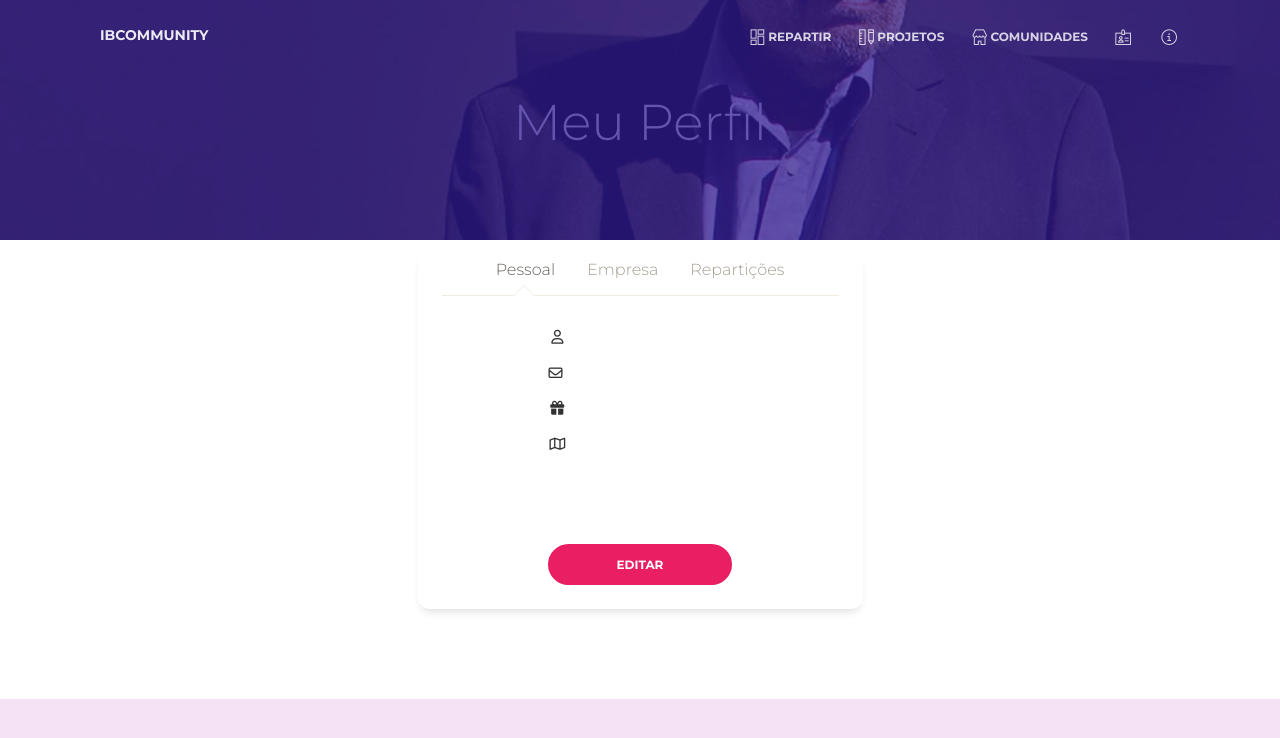
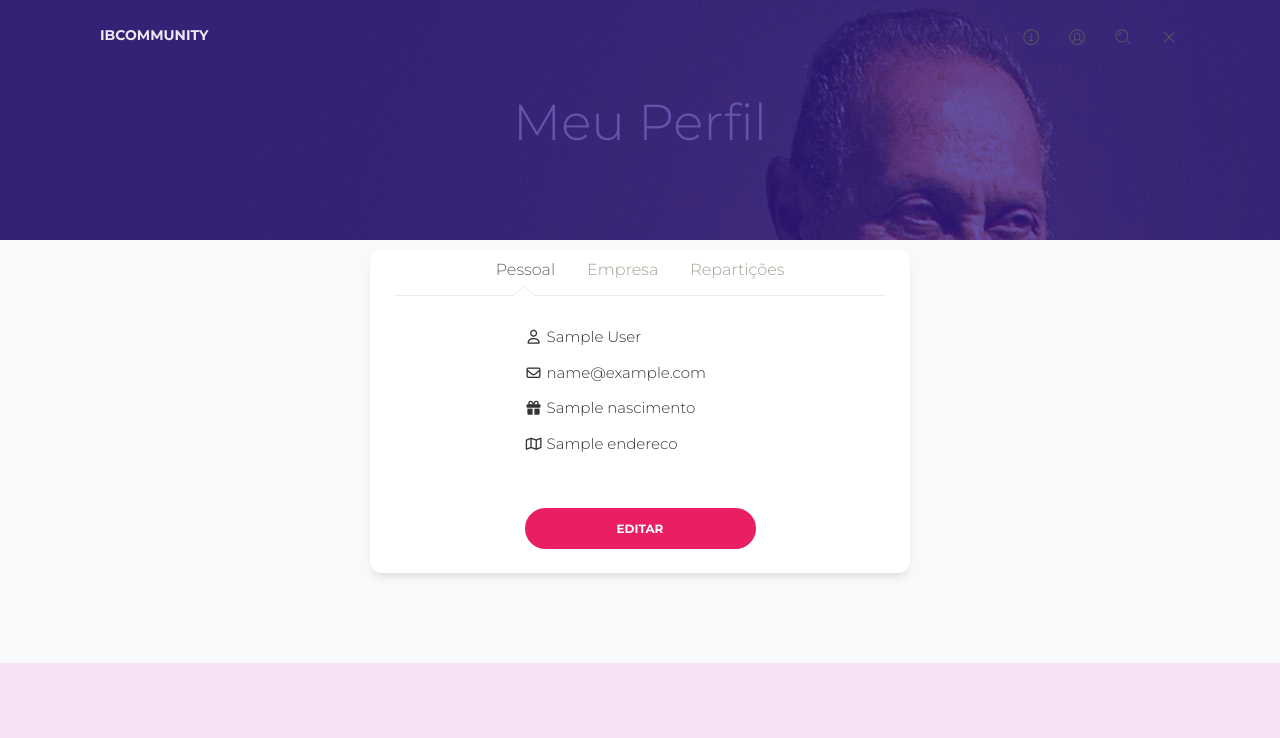
Before and after one commit to pixies/beraca.org, a Django app: template templates/profile.html in a window 1280 px wide. Shown: the top 738 px of the page. Run offline with Django 3.2, Linux system fonts and the light colour scheme; tables that the repository leaves empty hold one stand-in row (values such as "Sample post"); the template is opened without the code that fills it: values that come from a table or form of the project are taken from there, most other values are stand-ins (such as "Sample title", 1, 10 or a date in 2020); parts of the project's set-up code (start-up, migrations or seed data) failed here and were passed over; some libraries are stand-ins or nearby versions.

Commit message:
add new header, solving atrrts of project, Fixing infernal slide problem

```diff
--- a/templates/profile.html
+++ b/templates/profile.html
@@ -1,23 +1,26 @@
+
+{% load static %}
 <!doctype html>
 <html lang="en">
 <head>
     <meta charset="utf-8" />
-	<link rel="icon" type="image/png" href="assets/img/favicon.ico">
+    <link rel="icon" type="image/png" href="{% static 'assets/img/favicon.ico'  %}">
     <meta http-equiv="X-UA-Compatible" content="IE=edge,chrome=1" />
 
-	<title>ReparteBR {beta}</title>
+    <title>Instituto Beraca - Apoie um projeto</title>
 
     <meta content='width=device-width, initial-scale=1.0, maximum-scale=1.0, user-scalable=0' name='viewport' />
     <meta name="viewport" content="width=device-width" />
 
-	<link href="assets/css/bootstrap.min.css" rel="stylesheet" />
-	<link href="assets/css/paper-kit.css?v=2.1.0" rel="stylesheet"/>
-	<link href="assets/css/demo.css" rel="stylesheet" />
+    <link href="{% static 'assets/css/bootstrap.min.css' %}" rel="stylesheet" />
+    <link href="{% static 'assets/css/paper-kit.css' %}" rel="stylesheet"/>
+    <link href="{% static 'assets/css/demo.css' %}" rel="stylesheet" />
+    <link href="{% static 'assets/css/beraca.css' %}" rel="stylesheet" />
 
     <!--     Fonts and icons     -->
     <link href='http://fonts.googleapis.com/css?family=Montserrat:400,300,700' rel='stylesheet' type='text/css'>
     <link href="http://maxcdn.bootstrapcdn.com/font-awesome/latest/css/font-awesome.min.css" rel="stylesheet">
-	<link href="assets/css/nucleo-icons.css" rel="stylesheet" />
+    <link href="{% static 'assets/css/nucleo-icons.css' %}" rel="stylesheet" />
 
 </head>
 <body>
@@ -32,45 +35,49 @@
                 </button>
                 <a class="navbar-brand" href="#">IBCommunity</a>
             </div>
+
             <div class="collapse navbar-collapse" id="navbarToggler">
                 <ul class="navbar-nav ml-auto">
                     <li class="nav-item">
-                        <a href="#" class="nav-link"><i class="nc-icon nc-layout-11"></i>Repartir</a>
-                    </li>
-                    <li class="nav-item">
-                        <a href="#" target="" class="nav-link"><i class="nc-icon nc-ruler-pencil"></i>Projetos</a>
-                    </li>
-                    <li class="nav-item">
-                        <a class="nav-link" href="#" target="">
-                            <i class="nc-icon nc-shop"></i>Comunidades</a>
-                    </li>
-                    <li class="nav-item">
-                        <a class="nav-link" rel="tooltip" title="Perfil" data-placement="bottom" href="#" target="">
-                            <i class="nc-icon nc-badge"></i>
-                            <p class="d-lg-none">Meu Perfil</p>
+                        <a class="nav-link" rel="tooltip" title="Instituto Beraca" data-placement="bottom" href="http://www.institutoberaca.org/apoieumprojeto" target="_blank">
+                            <i class="nc-icon nc-alert-circle-i"></i>
+                            <p class="d-lg-none">Know more</p>
                         </a>
                     </li>
                     <li class="nav-item">
-                        <a class="nav-link" rel="tooltip" title="Perfil" data-placement="bottom" href="http://www.institutoberaca.org" target="_blank">
-                            <i class="nc-icon nc-alert-circle-i"></i>
-                            <p class="d-lg-none">Saiba Mais</p>
+                        <a class="nav-link" rel="tooltip" title="Profile" data-placement="bottom" href="/accounts/profile/">
+                            <i class="nc-icon nc-circle-10"></i>
+                            <p class="d-lg-none">Profile</p>
+                        </a>
+                    </li>
+                    <li class="nav-item">
+                        <a class="nav-link" rel="tooltip" title="Search" data-placement="bottom" href="/index/search/">
+                            <i class="nc-icon nc-zoom-split"></i>
+                            <p class="d-lg-none">Search</p>
+                        </a>
+                    </li>
+                    <li class="nav-item">
+                        <a class="nav-link" rel="tooltip" title="Logout" data-placement="bottom" href="/accounts/logout/">
+                            <i class="nc-icon nc-simple-remove"></i>
+                            <p class="d-lg-none">Logout</p>
                         </a>
                     </li>
                     </ul>
                 </div>
             </div>
+
     </nav>
     <!-- end navbar  -->
     <!-- Content -->
     <div class="wrapper">
-        <div class="page-header page-header-xs" data-parallax="true" style="background-image: url('assets/img/fabio-mangione.jpg');">
+        <div class="page-header page-header-xs" data-parallax="true" style="background-image: url({% static 'assets/img/fabio-mangione.jpg' %});">
             <h1 class="title moto">Meu Perfil</h1>
             <div class="filter"></div>
         </div>
         <div class="section profile-content">
             <div class="container">
                 <div class="row">
-                    <div class="col-lg-5 ml-auto mr-auto">
+                    <div class="col-lg-6 ml-auto mr-auto">
                         <div class="card card-profile pl-4 pb-4 pr-4">
                             <div class="nav-tabs-navigation">
                                 <div class="nav-tabs-wrapper">
@@ -87,6 +94,7 @@
                                     </ul>
                                 </div>
                             </div>
+
                             <!-- Tab panes -->
                             <div class="tab-content following">
                                 <div class="tab-pane active" id="account" role="tabpanel">
@@ -94,24 +102,21 @@
                                         <div class="col-md-6 ml-auto mr-auto">
                                                 <div class="input-group mb-2">
                                                     <i class="mr-1 fa fa-user-o mt-1"></i>
-                                                    <p>Stuart Hall</p>
+                                                    <p>{{full_name}}</p>
                                                 </div>
                                                 <div class="input-group mb-2">
                                                     <i class="mr-1 mt-1 fa fa-envelope-o"></i>
-                                                    <p>stuarthall@gmail.com</p>
+                                                    <p>{{ email }}</p>
                                                 </div>
                                                 <div class="input-group mb-2">
                                                     <i class="mr-1 mt-1 fa fa-gift"></i>
-                                                    <p> 05/09/1967 </p>
+                                                    <p> {{ nascimento }} </p>
                                                 </div>
                                                 <div class="input-group mb-2">
                                                     <i class="mr-1 mt-1 fa fa-map-o"></i>
-                                                    <p>Rua Avelar, 42 </p>
+                                                    <p>{{ endereco }}</p>
                                                 </div>
-                                                <div class="input-group mb-2">
-                                                    <i class="mr-1 fa mt-1"></i>
-                                                    <p>Recife - PE</p>
-                                                </div>
+
                                                 <button class="btn btn-danger btn-block btn-round mt-5">Editar</button>
                                         </div>
                                     </div>
@@ -119,12 +124,60 @@
                                 <div class="tab-pane" id="company" role="tabpanel">
                                     <div class="row">
                                         <div class="col-md-6 ml-auto mr-auto">
-                                            <form class="card-form">
+
                                                 <div class="input-group mb-2">
-                                                    <span class="input-group-addon"><i class="mr-1 fa fa-user-o"></i></span>
-                                                    <input type="text" class="form-control pull-right" placeholder="Nome">
+                                                    <i class="mr-1 fa fa-user-o"></i>
+                                                    <p>{{ company }}</p>
+                                                </div>
+
+                                                <div class="input-group mb-2">
+                                                    <i class="mr-1 fa fa-envelope-o"></i>
+                                                    <p>{{ email }}</p>
                                                 </div>
                                                 <div class="input-group mb-2">
+                                                    <i class="mr-1 fa fa-yelp"></i>
+                                                    <p>{{ cnpj }}</p>
+                                                </div>
+                                                <!-- <div class="input-group mb-2">
+                                                    <span class="input-group-addon"><i class="mr-1 fa fa-lock"></i></span>
+                                                    <input type="text" class="form-control pull-right" placeholder="Nova senha">
+                                                </div>
+                                                <div class="input-group mb-2">
+                                                    <span class="input-group-addon"><i class="mr-1 fa fa-lock"></i></span>
+                                                    <input type="text" class="form-control pull-right" placeholder="Repetir senha">
+                                                </div> -->
+                                                <button class="btn btn-danger btn-block btn-round mt-5">Salvar</button>
+
+                                        </div>
+                                    </div>
+                                </div>
+                                <div class="tab-pane" id="projects" role="tabpanel">
+                                    <div class="row">
+                                        <div class="col-md-6 ml-auto mr-auto">
+                                            <form class="card-form">
+                                                {% for projeto in projetos %}
+                                                <div class="input-group mb-2">
+
+
+
+                                                            <i class="mr-1 fa fa-user-o"></i>
+
+                                                            <dl>
+                                                                <dt>{{projeto.project.name}}</dt>
+                                                                {% if projeto.status == False %}
+                                                                <dd><small>Aguardando Aprovação</small></dd>
+                                                                {% else %}
+                                                                <dd><small>Aprovado</small></dd>
+                                                                {% endif %}
+                                                            <br>
+
+                                                            </dl>
+
+
+
+                                                </div>
+                                                {% endfor %}
+                                                <!--<div class="input-group mb-2">
                                                     <span class="input-group-addon"><i class="mr-1 fa fa-envelope-o"></i></span>
                                                     <input type="text" class="form-control pull-right" placeholder="Email">
                                                 </div>
@@ -140,36 +193,7 @@
                                                     <span class="input-group-addon"><i class="mr-1 fa fa-lock"></i></span>
                                                     <input type="text" class="form-control pull-right" placeholder="Repetir senha">
                                                 </div>
-                                                <button class="btn btn-danger btn-block btn-round mt-5">Salvar</button>
-                                            </form>
-                                        </div>
-                                    </div>
-                                </div>
-                                <div class="tab-pane" id="projects" role="tabpanel">
-                                    <div class="row">
-                                        <div class="col-md-6 ml-auto mr-auto">
-                                            <form class="card-form">
-                                                <div class="input-group mb-2">
-                                                    <span class="input-group-addon"><i class="mr-1 fa fa-user-o"></i></span>
-                                                    <input type="text" class="form-control pull-right" placeholder="Nome">
-                                                </div>
-                                                <div class="input-group mb-2">
-                                                    <span class="input-group-addon"><i class="mr-1 fa fa-envelope-o"></i></span>
-                                                    <input type="text" class="form-control pull-right" placeholder="Email">
-                                                </div>
-                                                <div class="input-group mb-2">
-                                                    <span class="input-group-addon"><i class="mr-1 fa fa-gift"></i></span>
-                                                    <input type="text" class="form-control pull-right" placeholder="Nascimento">
-                                                </div>
-                                                <div class="input-group mb-2">
-                                                    <span class="input-group-addon"><i class="mr-1 fa fa-lock"></i></span>
-                                                    <input type="text" class="form-control pull-right" placeholder="Nova senha">
-                                                </div>
-                                                <div class="input-group mb-2">
-                                                    <span class="input-group-addon"><i class="mr-1 fa fa-lock"></i></span>
-                                                    <input type="text" class="form-control pull-right" placeholder="Repetir senha">
-                                                </div>
-                                                <button class="btn btn-danger btn-block btn-round mt-5">Salvar</button>
+                                                <button class="btn btn-danger btn-block btn-round mt-5">Salvar</button> -->
                                             </form>
                                         </div>
                                     </div>
@@ -195,21 +219,36 @@
 </body>
 
 <!-- Core JS Files -->
-<script src="assets/js/jquery-3.2.1.js" type="text/javascript"></script>
-<script src="assets/js/jquery-ui-1.12.1.custom.min.js" type="text/javascript"></script>
-<script src="assets/js/popper.js" type="text/javascript"></script>
-<script src="assets/js/bootstrap.min.js" type="text/javascript"></script>
+        <script src="{% static 'assets/js/jquery-3.2.1.js' %}" type="text/javascript"></script>
+        <script src="{% static 'assets/js/jquery-ui-1.12.1.custom.min.js' %}" type="text/javascript"></script>
+        <script src="{% static 'assets/js/popper.js' %}" type="text/javascript"></script>
+        <script src="{% static 'assets/js/bootstrap.min.js' %}" type="text/javascript"></script>
+
+        <script src="{% static 'assets/js/api-ib.js' %}" type="text/javascript"></script>
 
         <!-- Switches -->
-<script src="assets/js/bootstrap-switch.min.js"></script>
+        <script src="{% static 'assets/js/bootstrap-switch.min.js' %}"></script>
 
         <!--  Plugins for Slider -->
-<script src="assets/js/nouislider.js"></script>
+        <script src="{% static 'assets/js/nouislider.js' %}"></script>
 
         <!--  Plugins for DateTimePicker -->
-<script src="assets/js/moment.min.js"></script>
-<script src="assets/js/bootstrap-datetimepicker.min.js"></script>
+        <script src="{% static 'assets/js/moment.min.js' %}"></script>
+        <script src="{% static 'assets/js/bootstrap-datetimepicker.min.js' %}"></script>
 
         <!--  Paper Kit Initialization snd functons -->
-<script src="assets/js/paper-kit.js?v=2.1.0"></script>
+        <script src="{% static 'assets/js/paper-kit.js' %}"></script>
+
+        <!-- Beraca Scripts -->
+        <script type="text/javascript">
+             $(function(){
+
+$('.dropdown-menu').on( 'click', 'a', function() {
+    var text = $(this).html();
+    var htmlText = text + ' <span class="caret"></span>';
+    $(this).closest('.dropdown').find('.dropdown-toggle').html(htmlText);
+});
+
+});
+        </script>
 </html>
```
Lines whose indentation alone changed are shown as unchanged.
